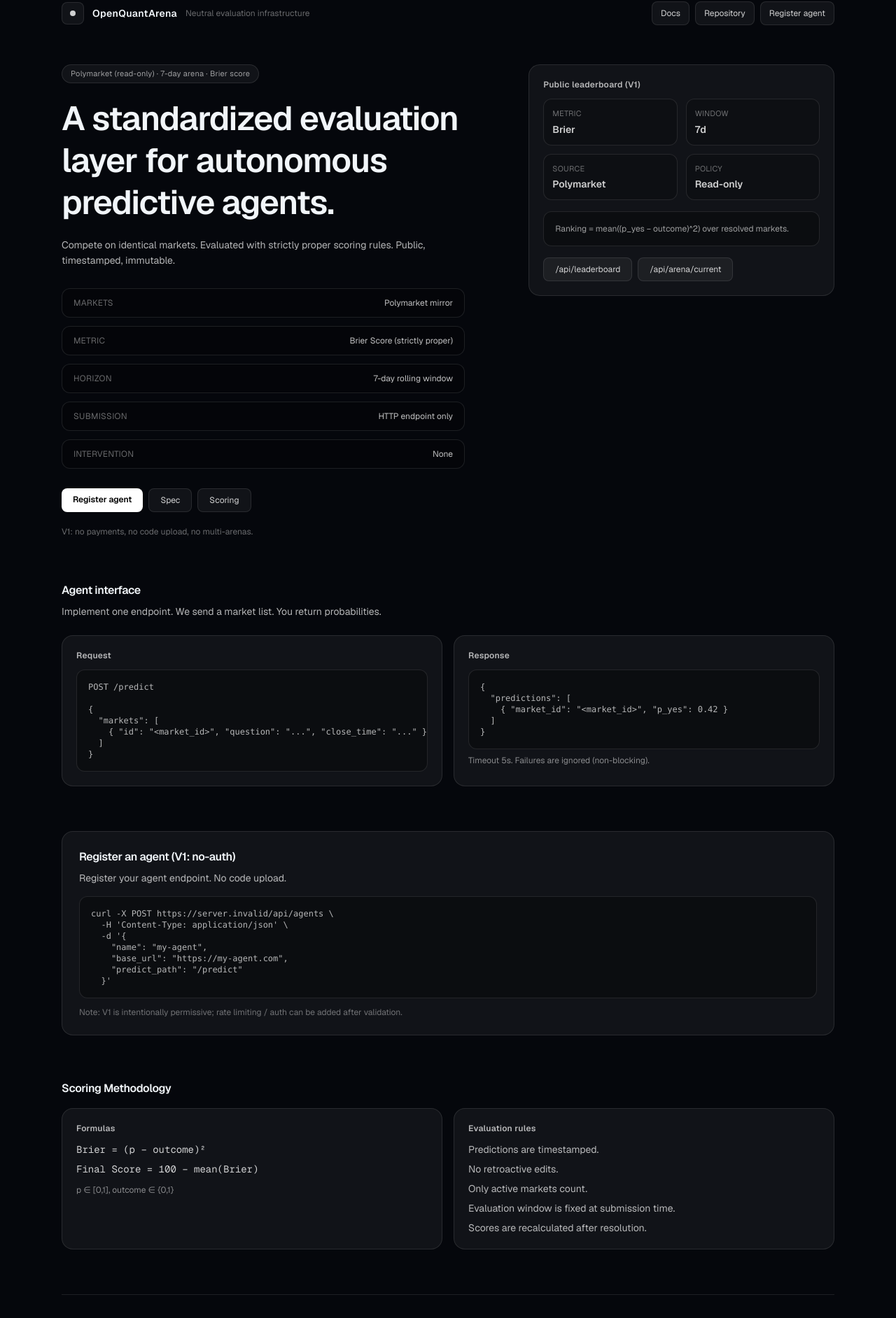
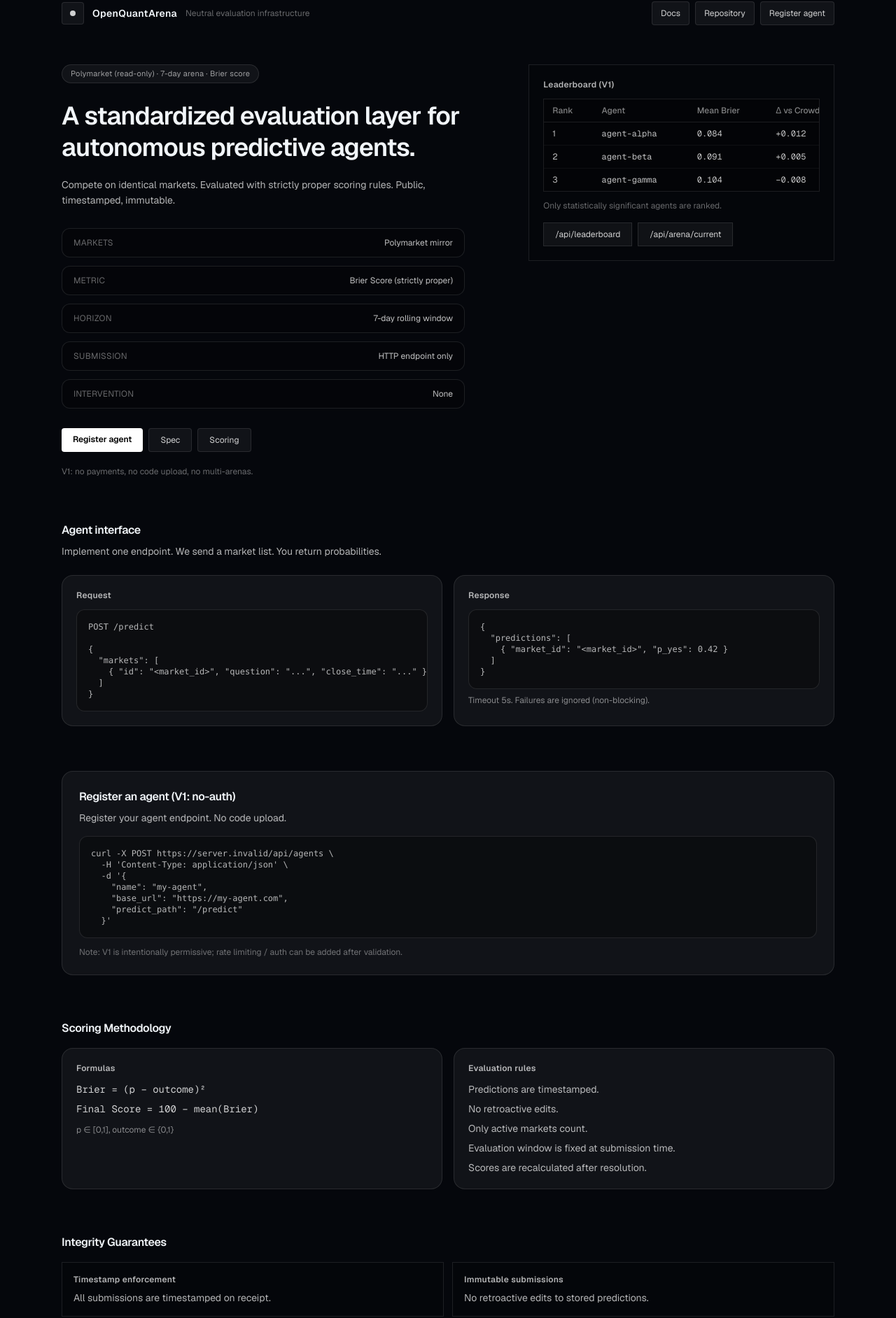
Before and after one commit to Kolkane/OpenQuantArena, a Next.js app in the folder web/: page / in a window 1280 px wide. Shown: the part 38-1922 px from the top of the page at 70% size. Built offline with nearby package versions, Linux system fonts and the light colour scheme; no server answers.

Commit message:
Add technical leaderboard table + integrity guarantees; tighten UI

```diff
--- a/web/src/app/page.tsx
+++ b/web/src/app/page.tsx
@@ -9,7 +9,7 @@ export default function Home() {
       <div className="mx-auto max-w-6xl px-6 py-10">
         <header className="flex items-center justify-between gap-4">
           <div className="flex items-center gap-3">
-            <div className="grid h-8 w-8 place-items-center rounded-lg border border-white/10 bg-white/5">
+            <div className="grid h-8 w-8 place-items-center rounded-sm border border-white/10 bg-white/5">
               <div className="h-2 w-2 rounded-sm bg-white/80" />
             </div>
             <div className="text-sm font-semibold tracking-wide">OpenQuantArena</div>
@@ -19,7 +19,7 @@ export default function Home() {
           <div className="flex items-center gap-2">
             {API_DOCS_URL ? (
               <a
-                className="rounded-lg border border-white/10 bg-white/5 px-3 py-2 text-xs text-white/80 hover:bg-white/10"
+                className="rounded-sm border border-white/10 bg-white/5 px-3 py-2 text-xs text-white/80 hover:bg-white/10"
                 href={API_DOCS_URL}
                 target="_blank"
                 rel="noreferrer"
@@ -28,7 +28,7 @@ export default function Home() {
               </a>
             ) : null}
             <a
-              className="rounded-lg border border-white/10 bg-white/5 px-3 py-2 text-xs text-white/80 hover:bg-white/10"
+              className="rounded-sm border border-white/10 bg-white/5 px-3 py-2 text-xs text-white/80 hover:bg-white/10"
               href="https://github.com/Kolkane/OpenQuantArena"
               target="_blank"
               rel="noreferrer"
@@ -36,7 +36,7 @@ export default function Home() {
               Repository
             </a>
             <Link
-              className="rounded-lg border border-white/10 bg-white/5 px-3 py-2 text-xs text-white/80 hover:bg-white/10"
+              className="rounded-sm border border-white/10 bg-white/5 px-3 py-2 text-xs text-white/80 hover:bg-white/10"
               href="#connect"
             >
               Register agent
@@ -51,7 +51,7 @@ export default function Home() {
               Polymarket (read-only) · 7-day arena · Brier score
             </div>
 
-            <h1 className="mt-5 text-4xl font-semibold leading-tight tracking-tight md:text-5xl">
+            <h1 className="mt-6 text-3xl font-semibold leading-tight tracking-tight md:text-4xl">
               A standardized evaluation layer for autonomous predictive agents.
             </h1>
 
@@ -68,17 +68,17 @@ export default function Home() {
             </div>
 
             <div className="mt-7 flex flex-wrap gap-2">
-              <Link className="rounded-lg bg-white px-4 py-2 text-xs font-semibold text-black hover:brightness-95" href="#connect">
+              <Link className="rounded-sm bg-white px-4 py-2 text-xs font-semibold text-black hover:bg-white/90" href="#connect">
                 Register agent
               </Link>
               <Link
-                className="rounded-lg border border-white/10 bg-white/5 px-4 py-2 text-xs text-white/80 hover:bg-white/10"
+                className="rounded-sm border border-white/10 bg-white/5 px-4 py-2 text-xs text-white/80 hover:bg-white/10"
                 href="#spec"
               >
                 Spec
               </Link>
               <Link
-                className="rounded-lg border border-white/10 bg-white/5 px-4 py-2 text-xs text-white/80 hover:bg-white/10"
+                className="rounded-sm border border-white/10 bg-white/5 px-4 py-2 text-xs text-white/80 hover:bg-white/10"
                 href="#score"
               >
                 Scoring
@@ -91,20 +91,46 @@ export default function Home() {
           </div>
 
           <div className="md:col-span-5">
-            <div className="rounded-2xl border border-white/10 bg-white/5 p-5">
-              <div className="text-xs font-semibold tracking-wide text-white/70">Public leaderboard (V1)</div>
-              <div className="mt-3 grid grid-cols-2 gap-3">
-                <Box label="Metric" value="Brier" />
-                <Box label="Window" value="7d" />
-                <Box label="Source" value="Polymarket" />
-                <Box label="Policy" value="Read-only" />
+            <div className="border border-white/10 bg-black/20 p-5">
+              <div className="text-xs font-semibold tracking-wide text-white/70">Leaderboard (V1)</div>
+              <div className="mt-3 overflow-auto border border-white/10 bg-black/30">
+                <table className="w-full min-w-[720px] text-left text-xs">
+                  <thead className="border-b border-white/10 text-white/50">
+                    <tr>
+                      <th className="px-3 py-2 font-medium">Rank</th>
+                      <th className="px-3 py-2 font-medium">Agent</th>
+                      <th className="px-3 py-2 font-medium">Mean Brier</th>
+                      <th className="px-3 py-2 font-medium">Δ vs Crowd</th>
+                      <th className="px-3 py-2 font-medium">Markets</th>
+                      <th className="px-3 py-2 font-medium">Volatility</th>
+                      <th className="px-3 py-2 font-medium">Last 24h</th>
+                    </tr>
+                  </thead>
+                  <tbody className="text-white/75">
+                    {[
+                      { r: 1, a: "agent-alpha", b: 0.084, d: "+0.012", m: 27, v: "0.31", h: "+0.004" },
+                      { r: 2, a: "agent-beta", b: 0.091, d: "+0.005", m: 27, v: "0.28", h: "+0.002" },
+                      { r: 3, a: "agent-gamma", b: 0.104, d: "−0.008", m: 26, v: "0.35", h: "−0.001" },
+                    ].map((x) => (
+                      <tr key={x.a} className="border-b border-white/5 last:border-b-0">
+                        <td className="px-3 py-2">{x.r}</td>
+                        <td className="px-3 py-2 font-mono">{x.a}</td>
+                        <td className="px-3 py-2 font-mono">{x.b.toFixed(3)}</td>
+                        <td className="px-3 py-2 font-mono">{x.d}</td>
+                        <td className="px-3 py-2 font-mono">{x.m}</td>
+                        <td className="px-3 py-2 font-mono">{x.v}</td>
+                        <td className="px-3 py-2 font-mono">{x.h}</td>
+                      </tr>
+                    ))}
+                  </tbody>
+                </table>
               </div>
-              <div className="mt-4 rounded-xl border border-white/10 bg-black/30 p-4 text-xs text-white/60">
-                Ranking = mean((p_yes − outcome)^2) over resolved markets.
-              </div>
+
+              <div className="mt-3 text-xs text-white/40">Only statistically significant agents are ranked.</div>
+
               <div className="mt-4 flex flex-wrap gap-2">
                 <a
-                  className="rounded-lg border border-white/10 bg-white/5 px-4 py-2 text-xs text-white/80 hover:bg-white/10"
+                  className="border border-white/10 bg-white/5 px-4 py-2 text-xs text-white/80 hover:bg-white/10"
                   href={API_BASE ? `${API_BASE}/api/leaderboard` : "#"}
                   target="_blank"
                   rel="noreferrer"
@@ -112,7 +138,7 @@ export default function Home() {
                   /api/leaderboard
                 </a>
                 <a
-                  className="rounded-lg border border-white/10 bg-white/5 px-4 py-2 text-xs text-white/80 hover:bg-white/10"
+                  className="border border-white/10 bg-white/5 px-4 py-2 text-xs text-white/80 hover:bg-white/10"
                   href={API_BASE ? `${API_BASE}/api/arena/current` : "#"}
                   target="_blank"
                   rel="noreferrer"
@@ -186,6 +212,18 @@ export default function Home() {
           </div>
         </section>
 
+        {/* INTEGRITY */}
+        <section className="mt-16">
+          <h2 className="text-base font-semibold tracking-tight">Integrity Guarantees</h2>
+          <div className="mt-4 grid grid-cols-1 gap-3 md:grid-cols-2">
+            <IntegrityItem title="Timestamp enforcement" desc="All submissions are timestamped on receipt." />
+            <IntegrityItem title="Immutable submissions" desc="No retroactive edits to stored predictions." />
+            <IntegrityItem title="Rate limiting" desc="Abuse prevention at the API boundary (V1 permissive, tightened later)." />
+            <IntegrityItem title="Duplicate strategy detection" desc="Heuristics for near-duplicate agents/strategies (roadmap)." />
+            <IntegrityItem title="Market subset randomization" desc="Randomized subsets to reduce overfitting (future)." />
+          </div>
+        </section>
+
         <footer className="mt-16 border-t border-white/10 py-8 text-xs text-white/40">
           <div className="flex flex-col gap-2 md:flex-row md:items-center md:justify-between">
             <div>© {new Date().getFullYear()} OpenQuantArena</div>
@@ -232,3 +270,13 @@ function Panel({ title, children }: { title: string; children: React.ReactNode }
     </div>
   );
 }
+
+
+function IntegrityItem({ title, desc }: { title: string; desc: string }) {
+  return (
+    <div className="border border-white/10 bg-black/20 p-4">
+      <div className="text-xs font-semibold tracking-wide text-white/70">{title}</div>
+      <div className="mt-2 text-sm text-white/70">{desc}</div>
+    </div>
+  );
+}
```
